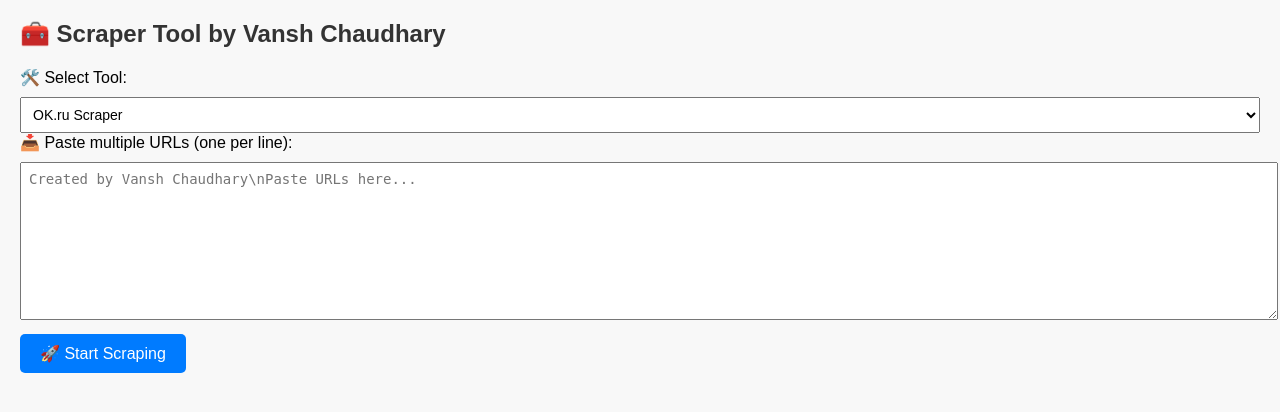
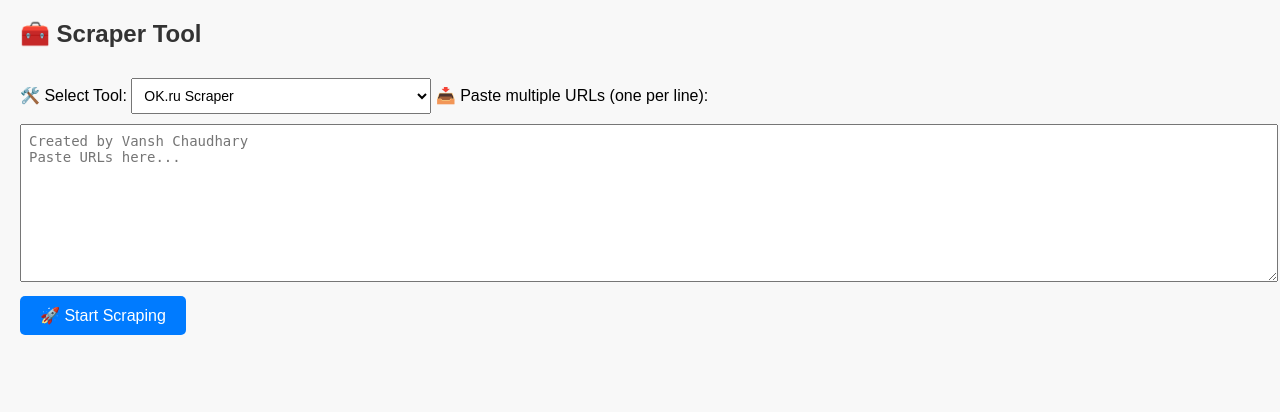
Before and after one commit to vchaudhary-eng/ok-scraper, a FastAPI app: page / in a window 1280 px wide. Shown: the top 412 px of the page. Run offline with FastAPI, Linux system fonts and the light colour scheme.

Commit message:
Update index.html

```diff
--- a/templates/index.html
+++ b/templates/index.html
@@ -8,10 +8,11 @@
     h2 { color: #333; }
     textarea, select { width: 100%; font-size: 14px; padding: 8px; margin-top: 10px; }
     textarea { height: 140px; }
+    select { max-width: 300px; } /* Dropdown ki width control */
     button { padding: 10px 20px; font-size: 16px; background: #007BFF; color: white; border: none; border-radius: 5px; cursor: pointer; margin-top: 10px; }
     button:hover { background: #0056b3; }
     table { width: 100%; border-collapse: collapse; margin-top: 20px; }
-    th, td { padding: 8px; border: 1px solid #ccc; font-size: 14px; }
+    th, td { padding: 8px; border: 1px solid #ccc; font-size: 14px; vertical-align: top; }
     th { background: #eee; }
     .loading { color: orange; }
     .success { color: green; }
@@ -21,7 +22,7 @@
   </style>
 </head>
 <body>
-  <h2>🧰 Scraper Tool by Vansh Chaudhary</h2>
+  <h2>🧰 Scraper Tool</h2>
 
   <form id="scrapeForm">
     <label>🛠️ Select Tool:</label>
@@ -31,7 +32,7 @@
     </select>
 
     <label>📥 Paste multiple URLs (one per line):</label>
-    <textarea id="urlInput" placeholder="Created by Vansh Chaudhary\nPaste URLs here..."></textarea>
+    <textarea id="urlInput" placeholder="Created by Vansh Chaudhary&#10;Paste URLs here..."></textarea>
 
     <button type="submit">🚀 Start Scraping</button>
   </form>
@@ -66,7 +67,7 @@
       copyBtn.style.display = 'inline-block';
 
       if (tool === 'iframe') {
-        thead.innerHTML = `<th>#</th><th>URL</th><th>Media URLs</th>`;
+        thead.innerHTML = `<th>#</th><th>Infringing URL</th><th>Media URLs</th>`;
       } else {
         thead.innerHTML = `
           <th>#</th>
@@ -84,7 +85,7 @@
       for (let i = 0; i < urls.length; i++) {
         const url = urls[i];
         const row = tbody.insertRow();
-        row.innerHTML = `<td>${i + 1}</td><td>${url}</td><td colspan="7" class="loading">⏳ Scraping...</td>`;
+        row.innerHTML = `<td>${i + 1}</td><td>${url}</td><td colspan="${tool === 'iframe' ? 1 : 7}" class="loading">⏳ Scraping...</td>`;
 
         try {
           const res = await fetch(`/api/scrape?url=${encodeURIComponent(url)}&tool=${tool}`);
@@ -114,7 +115,7 @@
           row.innerHTML = `
             <td>${i + 1}</td>
             <td>${url}</td>
-            <td colspan="7" class="error">❌ Error scraping</td>
+            <td colspan="${tool === 'iframe' ? 1 : 7}" class="error">❌ Error scraping</td>
           `;
         }
       }
```
